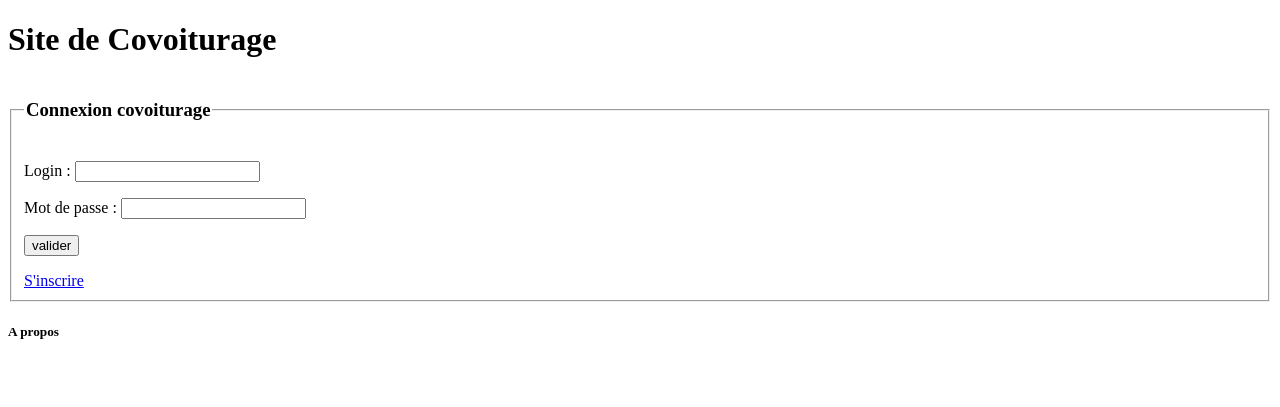
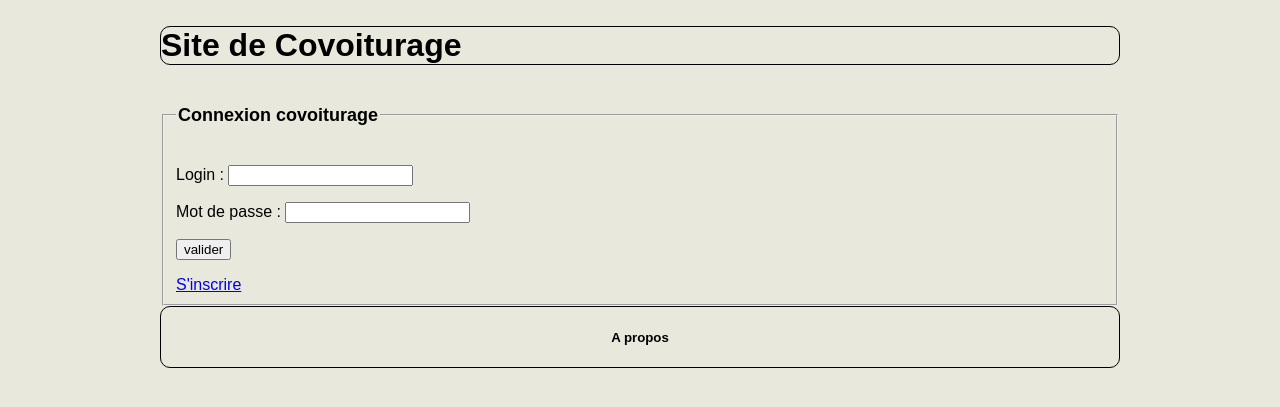
Before and after one commit to randoin/Covoiturage, a PHP site: page /xe/ in a window 1280 px wide. Shown: the top 407 px of the page. Run offline with PHP 8.4, Linux system fonts and the light colour scheme.

Commit message:
Ajout du css

```diff
--- a/src/header.php
+++ b/src/header.php
@@ -2,6 +2,7 @@
 <html>
 	<head>
 		<meta charset="UTF-8">
+		<link rel="stylesheet" href="style.css">
 		<title>Covoiturage</title>
 	</head>
 	<body>
--- /dev/null
+++ b/src/style.css
@@ -0,0 +1,37 @@
+body
+{
+width : 50%;
+min-width : 960px;
+margin : auto;
+padding : 5px;
+word-wrap : break-word;
+font-family : Arial,serif;
+background-color : RGB(233,232,220);
+overflow: auto;
+}
+
+h1
+{
+font-size : xx-large;
+font-weight : bold;
+border : 1px black solid;
+border-radius : 10px;
+}
+
+h2
+{
+font-size : large;
+font-weight : bold ;
+}
+h3
+{
+font-size : large;
+}
+
+footer
+{
+color : black;
+border : 1px black solid;
+border-radius : 10px;
+text-align : center;
+}
```
